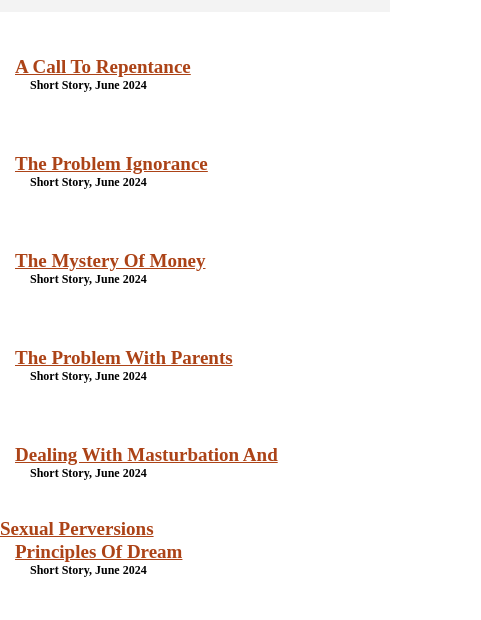
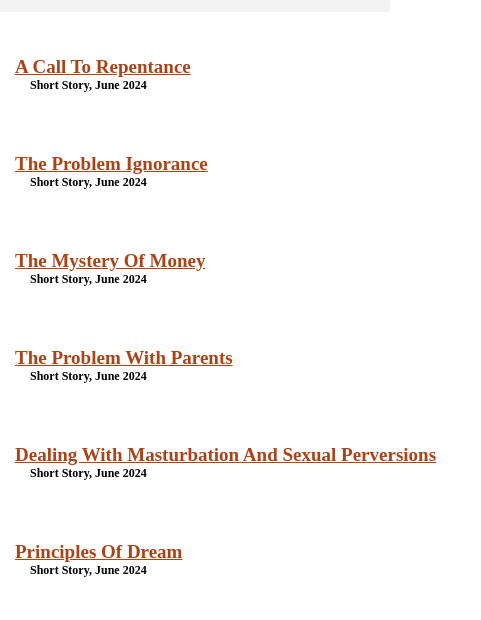
Before and after one commit to somto-arch/shortchristianbooks.github.io, a plain HTML site: page index.html in a window 390 px wide. Shown: the part 215-835 px from the top of the page, 481 px wide, since content can reach past the window. Drawn offline with Linux system fonts and the light colour scheme.

Commit message:
Update index.css

```diff
--- a/index.css
+++ b/index.css
@@ -56,7 +56,7 @@ body {
       .grid {
         font-size: 19px;
         padding: 15px;
-        display: ruby;
+         white-space: nowrap;
       }
     .allc {
     line-height: 2.3 !important;
```
